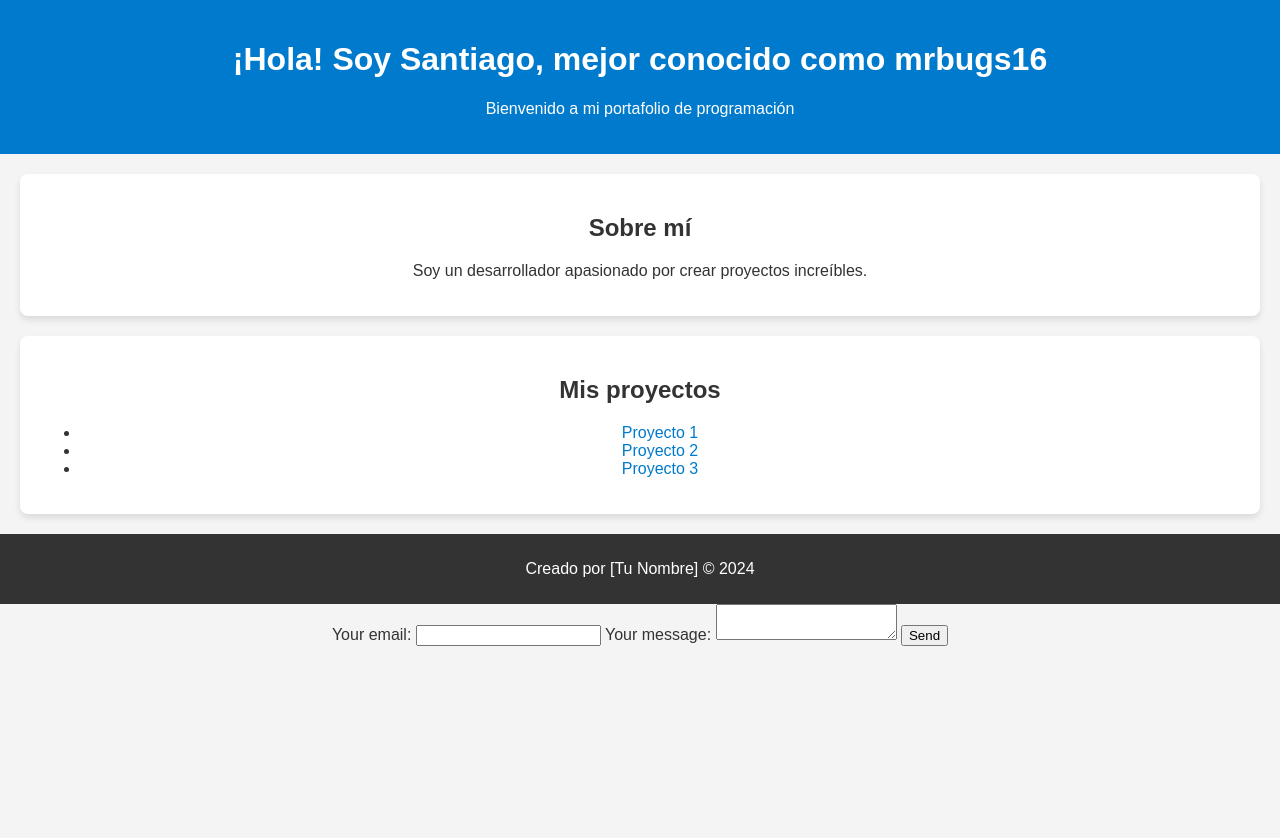
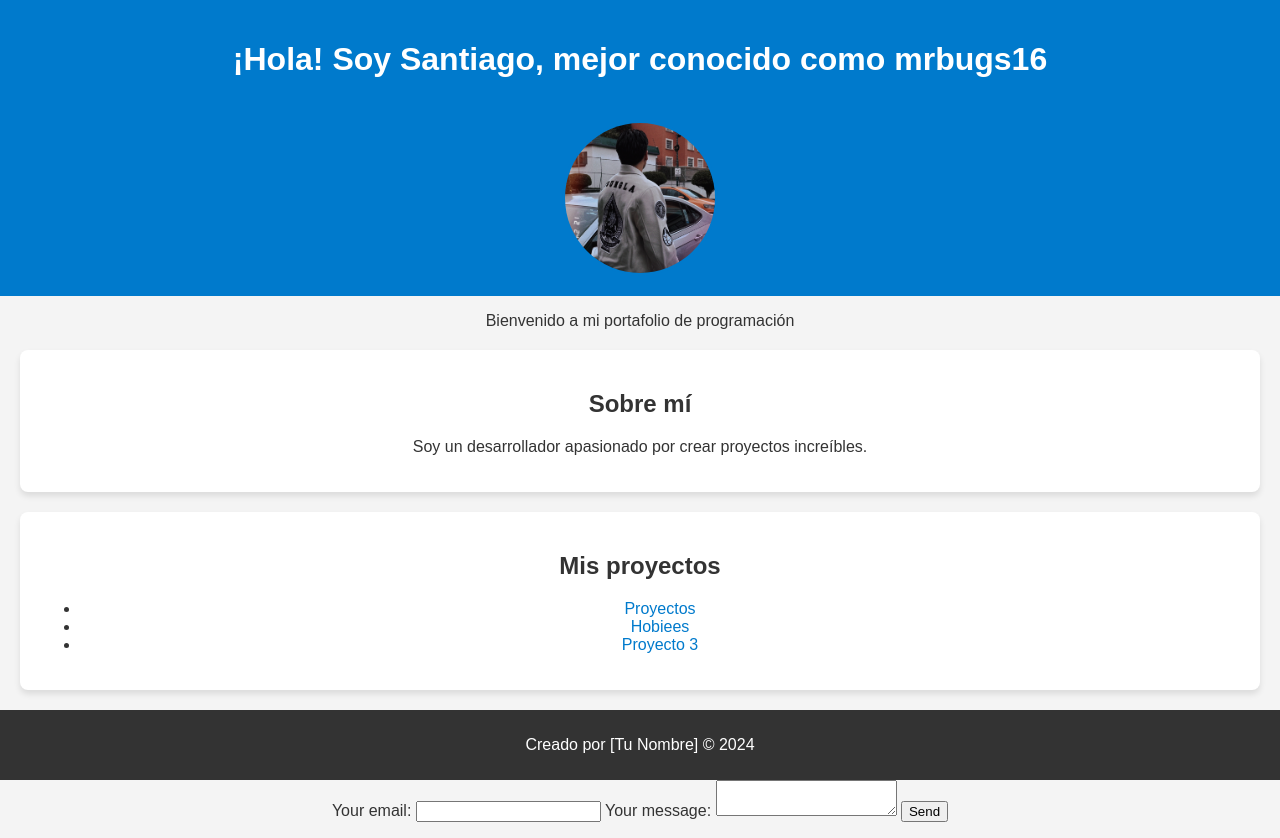
Before and after one commit to mrbugs16/MyPortfolio, a plain HTML site: page index.html in a window 1280 px wide. Before the commit the page ends 800 px from the top, so only its background shows below. Drawn offline with Linux system fonts and the light colour scheme.

Commit message:
Agrego foto de perfil

```diff
--- a/index.html
+++ b/index.html
@@ -42,6 +42,13 @@
 <body>
     <header>
         <h1>¡Hola! Soy Santiago, mejor conocido como mrbugs16</h1>
+
+        <!-- Foto de perfil -->
+         <img src="foto1.JPG" alt="Mi foto de perfil" class="foto-perfil">
+         </header>
+         </body>
+         </html>
+
         <p>Bienvenido a mi portafolio de programación</p>
     </header>
     <section>
@@ -52,8 +59,8 @@
         <i class="fa-regular fa-user"></i>
         <h2>Mis proyectos</h2>
         <ul>
-            <li><a href="https://github.com/[tu_usuario]/proyecto1" target="_blank">Proyecto 1</a></li>
-            <li><a href="https://github.com/[tu_usuario]/proyecto2" target="_blank">Proyecto 2</a></li>
+            <li><a href="https://github.com/[tu_usuario]/proyecto1" target="_blank">Proyectos</a></li>
+            <li><a href="https://github.com/[tu_usuario]/proyecto2" target="_blank">Hobiees</a></li>
             <li><a href="https://github.com/[tu_usuario]/proyecto3" target="_blank">Proyecto 3</a></li>
         </ul>
     </section>
--- a/style.css
+++ b/style.css
@@ -11,6 +11,14 @@ body {
         color: #fff;
         padding: 20px;
         text-align: center;
+    }
+
+    .foto-perfil {
+        width: 150px; /* Ajusta el tamaño de la imagen */
+        height: 150px; /* Asegura que sea un cuadrado */
+        border-radius: 50%; /* Hace que la imagen sea circular */
+        margin-top: 20px; /* Espaciado desde el texto superior */
+        border: 3px solid #007acc; /* Agrega un borde */
     }
 
     section {
```
